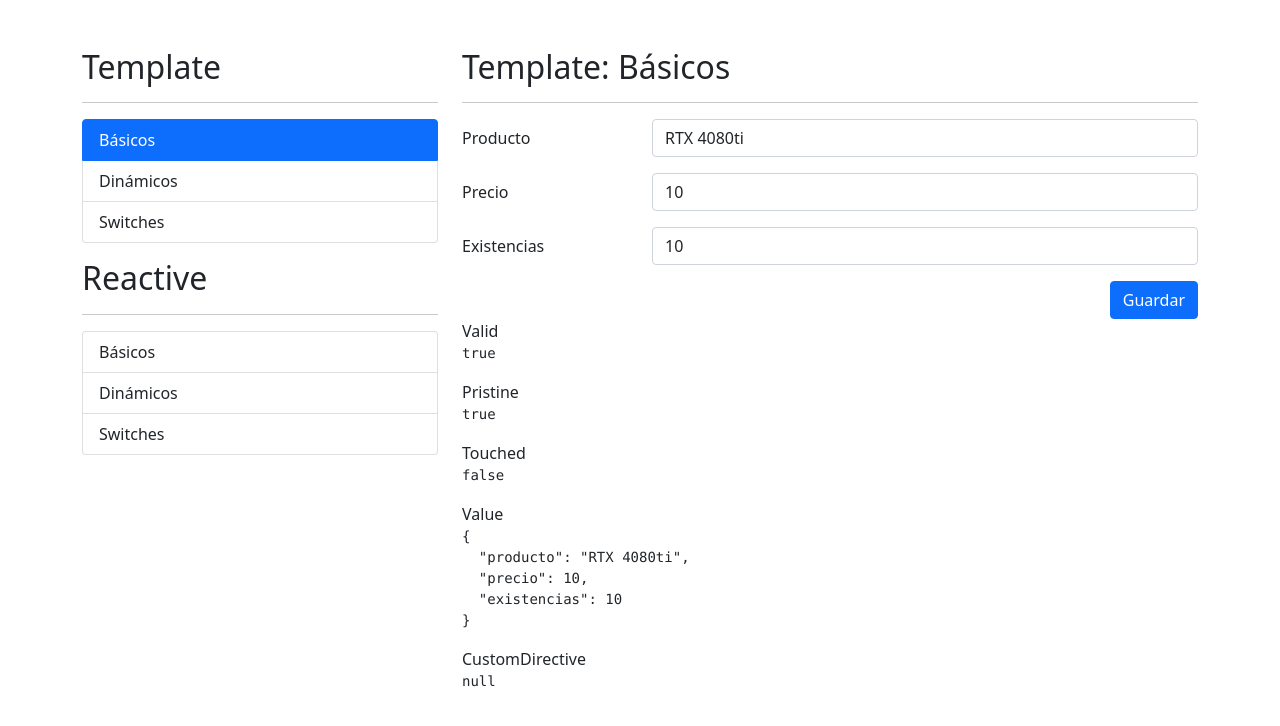
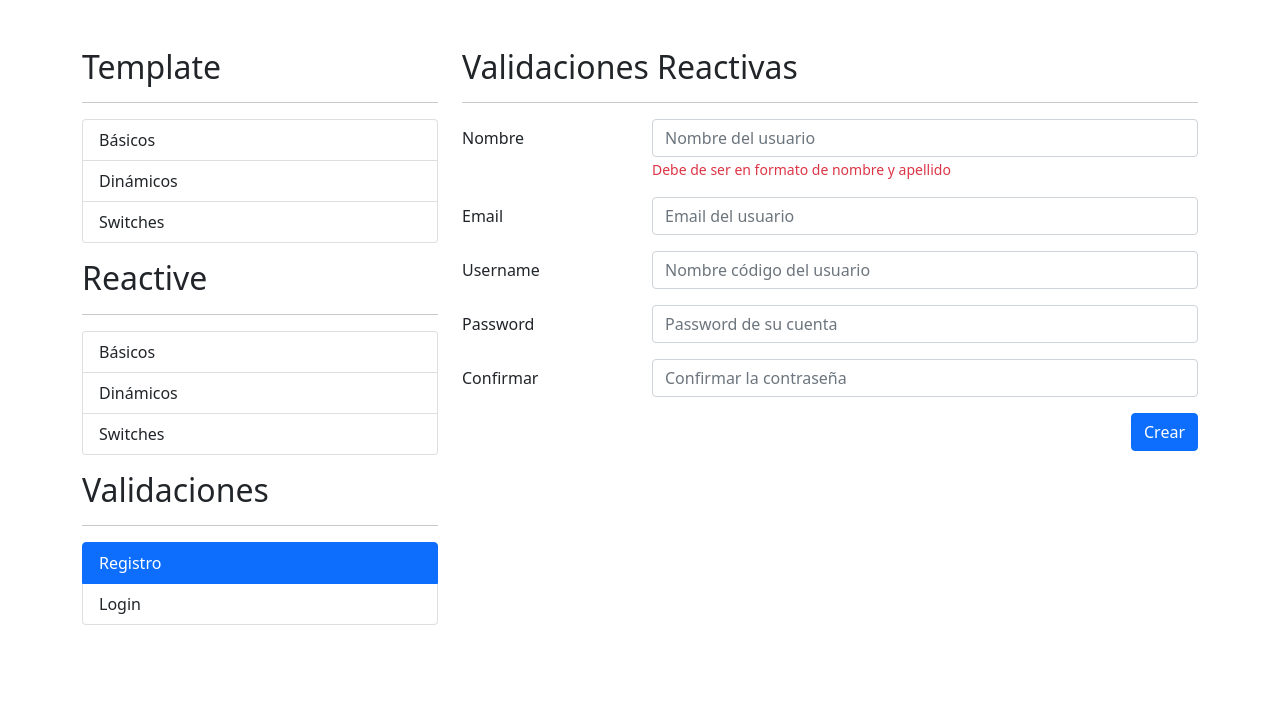
Before and after one commit to Sifu1982/06-formulariosApp, an Angular app: page /auth/registro in a window 1280 px wide. Before the commit this address led to /template/basicos. Shown: the top 726 px of the page. Built offline with nearby package versions, Linux system fonts and the light colour scheme.

Commit message:
feat: created auth.module and children paths. Layout of registro.component

```diff
--- a/src/app/app-routing.module.ts
+++ b/src/app/app-routing.module.ts
@@ -13,6 +13,10 @@
       import('./reactive/reactive.module').then((m) => m.ReactiveModule),
   },
   {
+    path: 'auth',
+    loadChildren: () => import('./auth/auth.module').then((m) => m.AuthModule),
+  },
+  {
     path: '**',
     redirectTo: 'template',
   },
--- /dev/null
+++ b/src/app/auth/pages/login/login.component.html
@@ -0,0 +1 @@
+<p>login works!</p>
--- /dev/null
+++ b/src/app/auth/pages/login/login.component.ts
@@ -0,0 +1,16 @@
+import { Component, OnInit } from '@angular/core';
+
+@Component({
+  selector: 'app-login',
+  templateUrl: './login.component.html',
+  styles: [
+  ]
+})
+export class LoginComponent implements OnInit {
+
+  constructor() { }
+
+  ngOnInit(): void {
+  }
+
+}
--- /dev/null
+++ b/src/app/auth/pages/registro/registro.component.html
@@ -0,0 +1,82 @@
+<h2>Validaciones Reactivas</h2>
+<hr />
+
+<div class="row">
+  <div class="col">
+    <form autocomplete="off">
+      <!-- Nombre -->
+
+      <div class="row mb-3">
+        <label class="col-sm-3 col-form-label">Nombre</label>
+        <div class="col-9">
+          <input
+            type="text"
+            class="form-control"
+            placeholder="Nombre del usuario"
+          />
+          <span class="form-text text-danger"
+            >Debe de ser en formato de nombre y apellido
+          </span>
+        </div>
+      </div>
+
+      <!-- Email -->
+
+      <div class="row mb-3">
+        <label class="col-sm-3 col-form-label">Email</label>
+        <div class="col-9">
+          <input
+            type="email"
+            class="form-control"
+            placeholder="Email del usuario"
+          />
+        </div>
+      </div>
+
+      <!-- Username -->
+
+      <div class="row mb-3">
+        <label class="col-sm-3 col-form-label">Username</label>
+        <div class="col-9">
+          <input
+            type="text"
+            class="form-control"
+            placeholder="Nombre código del usuario"
+          />
+        </div>
+      </div>
+
+      <!-- Password -->
+
+      <div class="row mb-3">
+        <label class="col-sm-3 col-form-label">Password</label>
+        <div class="col-9">
+          <input
+            type="password"
+            class="form-control"
+            placeholder="Password de su cuenta"
+          />
+        </div>
+      </div>
+
+      <!-- Password2 -->
+
+      <div class="row mb-3">
+        <label class="col-sm-3 col-form-label">Confirmar</label>
+        <div class="col-9">
+          <input
+            type="password"
+            class="form-control"
+            placeholder="Confirmar la contraseña"
+          />
+        </div>
+      </div>
+
+      <div class="row">
+        <div class="col">
+          <button class="btn btn-primary float-end">Crear</button>
+        </div>
+      </div>
+    </form>
+  </div>
+</div>
--- /dev/null
+++ b/src/app/auth/pages/registro/registro.component.ts
@@ -0,0 +1,16 @@
+import { Component, OnInit } from '@angular/core';
+
+@Component({
+  selector: 'app-registro',
+  templateUrl: './registro.component.html',
+  styles: [
+  ]
+})
+export class RegistroComponent implements OnInit {
+
+  constructor() { }
+
+  ngOnInit(): void {
+  }
+
+}
--- a/src/app/reactive/switches/switches.component.html
+++ b/src/app/reactive/switches/switches.component.html
@@ -1,7 +1,7 @@
 <h2>Reactivos: Switches</h2>
 <hr />
 
-<form>
+<form [formGroup]="miFormulario" (ngSubmit)="guardar()">
   <!-- Radio -->
 
   <div class="row mb-3">
@@ -13,7 +13,7 @@
           class="form-check-input"
           type="radio"
           value="M"
-          name="radioGenero"
+          formControlName="genero"
           id="radioMasculino"
         />
         <label class="form-check-label" for="radioMasculino"> Masculino </label>
@@ -23,7 +23,7 @@
           class="form-check-input"
           type="radio"
           value="F"
-          name="radioGenero"
+          formControlName="genero"
           id="radioFemenino"
         />
         <label class="form-check-label" for="radioFemenino"> Femenino </label>
@@ -41,6 +41,7 @@
         <input
           class="form-check-input"
           type="checkbox"
+          formControlName="notificaciones"
           id="flexSwitchCheckChecked"
         />
         <label class="form-check-label" for="flexSwitchCheckChecked"
@@ -57,7 +58,12 @@
 
     <div class="col-sm-9">
       <div class="form-check">
-        <input class="form-check-input" type="checkbox" id="flexCheckDefault" />
+        <input
+          class="form-check-input"
+          type="checkbox"
+          formControlName="condiciones"
+          id="flexCheckDefault"
+        />
         <label class="form-check-label" for="flexCheckDefault">
           Términos y condiciones de uso
         </label>
@@ -69,12 +75,12 @@
 
   <div class="row">
     <div class="col">
-      <button class="btn btn-primary float-end">Guardar</button>
+      <button class="btn btn-primary float-end" type="submit">Guardar</button>
     </div>
   </div>
 </form>
 
-<!-- <h5>Valor del formulario</h5>
+<h5>Valor del formulario</h5>
 <pre>{{ miFormulario.value | json }}</pre>
 <br />
 
@@ -85,8 +91,8 @@
 <h5>Valid</h5>
 <pre>{{ miFormulario.valid }}</pre>
 
-<h5>Términos</h5>
-<pre>{{ miFormulario.controls?.terminos?.errors | json }}</pre>
+<!-- <h5>Términos</h5> -->
+<!-- <pre>{{ miFormulario.controls?.terminos?.errors | json }}</pre> -->
 
-<br />
+<!-- <br />
 <pre>Condiciones:</pre> -->
--- a/src/app/reactive/switches/switches.component.ts
+++ b/src/app/reactive/switches/switches.component.ts
@@ -1,16 +1,40 @@
 import { Component, OnInit } from '@angular/core';
+import { FormBuilder, FormGroup, Validators } from '@angular/forms';
 
 @Component({
   selector: 'app-switches',
   templateUrl: './switches.component.html',
-  styles: [
-  ]
+  styles: [],
 })
 export class SwitchesComponent implements OnInit {
+  miFormulario: FormGroup = this.fb.group({
+    genero: ['M', Validators.required],
+    notificaciones: [true, Validators.required],
+    condiciones: [false, Validators.requiredTrue],
+  });
 
-  constructor() { }
+  persona = {
+    genero: 'F',
+    notificaciones: true,
+  };
+  constructor(private fb: FormBuilder) {}
 
   ngOnInit(): void {
+    this.miFormulario.reset({
+      ...this.persona,
+      condiciones: false,
+    });
+
+    this.miFormulario.valueChanges.subscribe(({ condiciones, ...rest }) => {
+      // Mediante desestructuración extraigo condiciones y todas las demás propiedades quedan en el argumento rest
+      this.persona = rest;
+    });
   }
 
+  guardar() {
+    const formValue = { ...this.miFormulario.value };
+    delete formValue.condiciones;
+
+    this.persona = formValue;
+  }
 }
--- a/src/app/shared/sidemenu/sidemenu.component.html
+++ b/src/app/shared/sidemenu/sidemenu.component.html
@@ -1,21 +1,40 @@
 <h2>Template</h2>
-<hr>
+<hr />
 <ul class="list-group">
-    <li *ngFor="let item of templateMenu"
+  <li
+    *ngFor="let item of templateMenu"
     class="list-group-item"
     [routerLink]="item.ruta"
-        routerLinkActive="active">
+    routerLinkActive="active"
+  >
     {{ item.texto }}
   </li>
 </ul>
 
 <h2 class="mt-3">Reactive</h2>
-<hr>
+<hr />
+
 <ul class="list-group">
-    <li *ngFor="let item of reactiveMenu"
+  <li
+    *ngFor="let item of reactiveMenu"
     class="list-group-item"
     [routerLink]="item.ruta"
-        routerLinkActive="active">
+    routerLinkActive="active"
+  >
     {{ item.texto }}
   </li>
 </ul>
+
+<h2 class="mt-3">Validaciones</h2>
+<hr />
+
+<ul class="list-group">
+  <li
+    *ngFor="let item of authMenu"
+    class="list-group-item"
+    [routerLink]="item.ruta"
+    routerLinkActive="active"
+  >
+    {{ item.texto }}
+  </li>
+</ul>
--- a/src/app/shared/sidemenu/sidemenu.component.ts
+++ b/src/app/shared/sidemenu/sidemenu.component.ts
@@ -46,4 +46,15 @@
       ruta: './reactive/switches',
     },
   ];
+
+  authMenu: MenuItem[] = [
+    {
+      texto: 'Registro',
+      ruta: './auth/registro',
+    },
+    {
+      texto: 'Login',
+      ruta: './auth/login',
+    },
+  ];
 }
```
Also changed, not shown: src/app/auth/auth-routing.module.ts (added, +31 -0 lines), src/app/auth/auth.module.ts (added, +19 -0 lines). Lines whose indentation alone changed are shown as unchanged.
